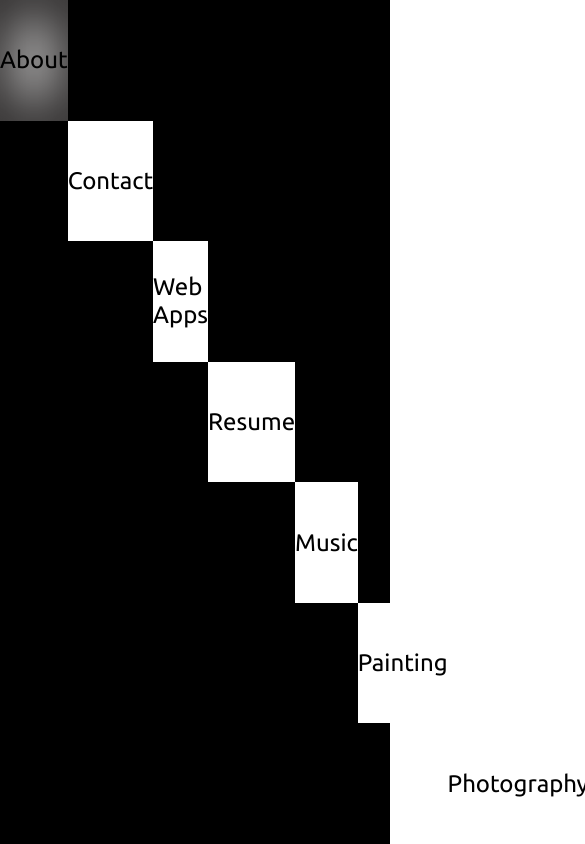
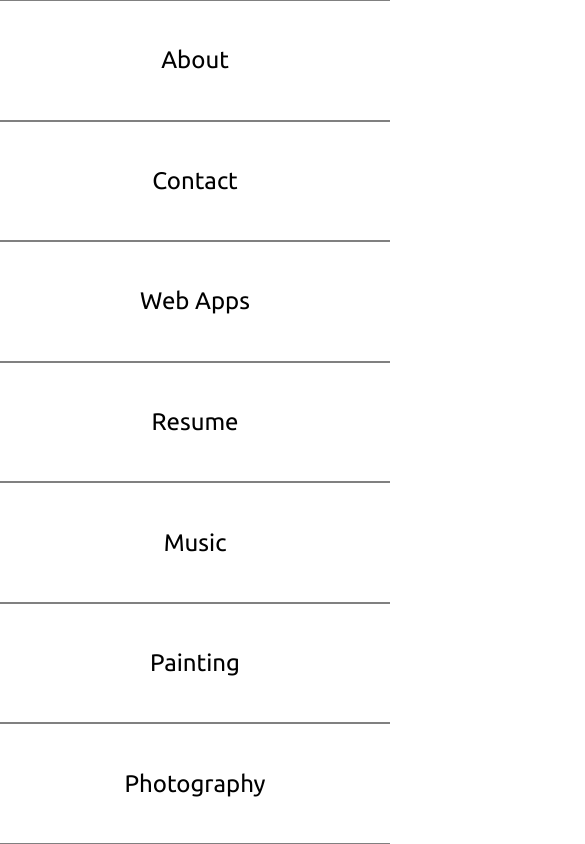
Before and after one commit to StefonSimmons/portfolio-grid, a React (Create React App) app: page / in a window 390 px wide. Shown: the whole page, 585 px wide, since content can reach past the window. Built offline with nearby package versions, Linux system fonts and the light colour scheme.

Commit message:
update some moile design

```diff
--- a/package.json
+++ b/package.json
@@ -9,7 +9,7 @@
     "react": "^17.0.1",
     "react-dom": "^17.0.1",
     "react-router-dom": "^5.2.0",
-    "react-scripts": "4.0.3",
+    "react-scripts": "^5.0.1",
     "web-vitals": "^1.0.1"
   },
   "scripts": {
--- a/src/components/layout/Modal.jsx
+++ b/src/components/layout/Modal.jsx
@@ -1,12 +1,12 @@
-import { Link } from "react-router-dom"
+import { Link, useLocation } from "react-router-dom"
 
 export default function Modal(props) {
-
+  const location = useLocation()
 
   return (
     <div className={`modal ${props.openModal ? 'open' : 'close'}`}>
       <header className='modal-header'>
-          <h1>stefon_simmons</h1>
+          <h1>{location.pathname.slice(1).replace('-','_')}</h1>
         <Link to="/">
           <button onClick={() => props.setModal(false)} className="modal-close">
             X
--- a/src/styles/main.css
+++ b/src/styles/main.css
@@ -1,4 +1,41 @@
 @import url("https://fonts.googleapis.com/css2?family=Ubuntu&display=swap");
+@-webkit-keyframes open {
+  0% {
+    height: 1%;
+    width: 0;
+    border-radius: 45px;
+  }
+  25% {
+    height: 1%;
+    width: 100%;
+    border-radius: 0;
+  }
+  37% {
+    height: 1%;
+    width: 100%;
+    border-radius: 0;
+  }
+  50% {
+    height: 25%;
+    width: 100%;
+    border-radius: 0;
+  }
+  66.7% {
+    height: 50%;
+    width: 100%;
+    border-radius: 0;
+  }
+  83.4% {
+    height: 75%;
+    width: 100%;
+    border-radius: 0;
+  }
+  100% {
+    height: 100%;
+    width: 100%;
+    border-radius: 0;
+  }
+}
 @keyframes open {
   0% {
     height: 1%;
@@ -36,7 +73,14 @@
     border-radius: 0;
   }
 }
-
+@-webkit-keyframes fadein {
+  0% {
+    opacity: 0;
+  }
+  100% {
+    opacity: 1;
+  }
+}
 @keyframes fadein {
   0% {
     opacity: 0;
@@ -45,67 +89,122 @@
     opacity: 1;
   }
 }
-
 .one {
   grid-row: 1/span 3;
   grid-column: 1;
+}
+@media (max-width: 1024px) {
+  .one {
+    grid-column: 1/-1;
+    border-top: 1px solid grey;
+    border-bottom: 1px solid grey;
+  }
 }
 
 .two {
   grid-row: 4/span 3;
   grid-column: 2;
 }
+@media (max-width: 1024px) {
+  .two {
+    grid-column: 1/-1;
+    border-top: 1px solid grey;
+    border-bottom: 1px solid grey;
+  }
+}
 
 .three {
   grid-row: 7/span 3;
   grid-column: 3;
+}
+@media (max-width: 1024px) {
+  .three {
+    grid-column: 1/-1;
+    border-top: 1px solid grey;
+    border-bottom: 1px solid grey;
+  }
 }
 
 .four {
   grid-row: 10/span 3;
   grid-column: 4;
 }
+@media (max-width: 1024px) {
+  .four {
+    grid-column: 1/-1;
+    border-top: 1px solid grey;
+    border-bottom: 1px solid grey;
+  }
+}
 
 .five {
   grid-row: 13/span 3;
   grid-column: 5;
+}
+@media (max-width: 1024px) {
+  .five {
+    grid-column: 1/-1;
+    border-top: 1px solid grey;
+    border-bottom: 1px solid grey;
+  }
 }
 
 .six {
   grid-row: 16/span 3;
   grid-column: 6;
 }
+@media (max-width: 1024px) {
+  .six {
+    grid-column: 1/-1;
+    border-top: 1px solid grey;
+    border-bottom: 1px solid grey;
+  }
+}
 
 .seven {
   grid-row: 19/span 3;
   grid-column: 7;
+}
+@media (max-width: 1024px) {
+  .seven {
+    grid-column: 1/-1;
+    border-top: 1px solid grey;
+    border-bottom: 1px solid grey;
+  }
 }
 
 .modal {
   background-color: black;
   box-shadow: 0 0 10px 0 rgba(255, 255, 255, 0.4);
   border-radius: 12px;
-  grid-column: 2/ span 5;
-  grid-row: 4/ span 14;
+  grid-column: 2/span 5;
+  grid-row: 4/span 14;
   height: 100%;
   width: 100%;
   z-index: 10;
   grid-template-rows: repeat(12, 1fr);
 }
-
+@media (max-width: 1200px) {
+  .modal {
+    grid-row: 3/span 16;
+  }
+}
+@media (max-width: 1024px) {
+  .modal {
+    grid-column: 1/-1;
+    grid-row: 1/-1;
+  }
+}
 .modal.close {
   display: none;
 }
-
 .modal.open {
   display: grid;
 }
-
 .modal .modal-content-container {
   padding: 40px;
-  grid-row: 2 / -1;
+  grid-row: 2/-1;
 }
-
 .modal .modal-header {
   background-color: white;
   border-radius: 12px 12px 0 0;
@@ -115,15 +214,14 @@
   grid-template-columns: 11fr 1fr;
   align-items: center;
 }
-
 .modal .modal-header a {
   justify-self: center;
 }
-
 .modal .modal-header a .modal-close {
+  cursor: pointer;
   color: white;
   border-radius: 45px;
-  background-color: #bd1c1c;
+  background-color: rgb(189, 28, 28);
   width: 25px;
   height: 25px;
 }
@@ -135,10 +233,14 @@
   color: #e8eddf;
   letter-spacing: 2px;
 }
-
+@media (max-width: 768px) {
+  .about-me {
+    font-size: 14px;
+  }
+}
 .about-me span {
   font-weight: 700;
-  color: #272ac2;
+  color: rgb(39, 42, 194);
 }
 
 .about-me-img-container {
@@ -147,10 +249,14 @@
   justify-content: center;
   align-items: center;
 }
-
 .about-me-img-container img {
-  height: 100%;
+  width: 200px;
   border-radius: 90%;
+}
+@media (max-width: 768px) {
+  .about-me-img-container img {
+    width: 200px;
+  }
 }
 
 .contact {
@@ -159,18 +265,16 @@
   justify-content: center;
   align-items: center;
 }
-
 .contact a {
-  text-shadow: #333131 1px 0 10px;
+  text-shadow: rgb(51, 49, 49) 1px 0 10px;
   color: #e8eddf;
   font-weight: 700;
   font-size: 18px;
   text-decoration: none;
   letter-spacing: 2px;
   padding: 5px 15px;
-  transition: all .5s ease-in-out;
+  transition: all 0.5s ease-in-out;
 }
-
 .contact a:hover {
   background: grey;
   transform: scale(1.15);
@@ -183,7 +287,6 @@
   grid-template-columns: repeat(12, 1fr);
   grid-template-rows: repeat(9, 1fr);
 }
-
 .web-apps img {
   width: 100%;
   height: 100%;
@@ -196,7 +299,8 @@
 
 .body {
   height: 100vh;
-  overscroll-behavior: none;
+  -ms-scroll-chaining: none;
+      overscroll-behavior: none;
 }
 
 .main-grid {
@@ -207,18 +311,15 @@
   grid-template-rows: repeat(21, 1fr);
   background-color: black;
 }
-
 .main-grid .modal-bg {
   position: absolute;
   background: rgba(0, 0, 0, 0.4);
   width: 100vw;
   height: 100%;
 }
-
 .main-grid .modal-bg.open {
   display: block;
 }
-
 .main-grid .modal-bg.close {
   display: none;
 }
@@ -239,19 +340,18 @@
   height: 100%;
   width: 100%;
   cursor: pointer;
-  animation: open 4s ease-in;
+  -webkit-animation: open 4s ease-in;
+          animation: open 4s ease-in;
 }
-
 .nav-block:hover {
-  box-shadow: 0 0 50px 20px #333131 inset;
+  box-shadow: 0 0 50px 20px rgb(51, 49, 49) inset;
   letter-spacing: 6px;
 }
-
 .nav-block h4 {
-  animation: fadein 2s ease-in-out;
+  -webkit-animation: fadein 2s ease-in-out;
+          animation: fadein 2s ease-in-out;
   display: none;
   font-weight: 300;
   font-size: 24px;
   transition: all 1.5s;
-}
-/*# sourceMappingURL=main.css.map */
+}/*# sourceMappingURL=main.css.map */
```
Also changed, not shown: src/styles/_iteration.scss (+6 -1 lines), src/styles/_modal.scss (+8 -0 lines), src/styles/routes/_about.scss (+7 -3 lines), 2 other files (tests, documents, lock files or other folders).
